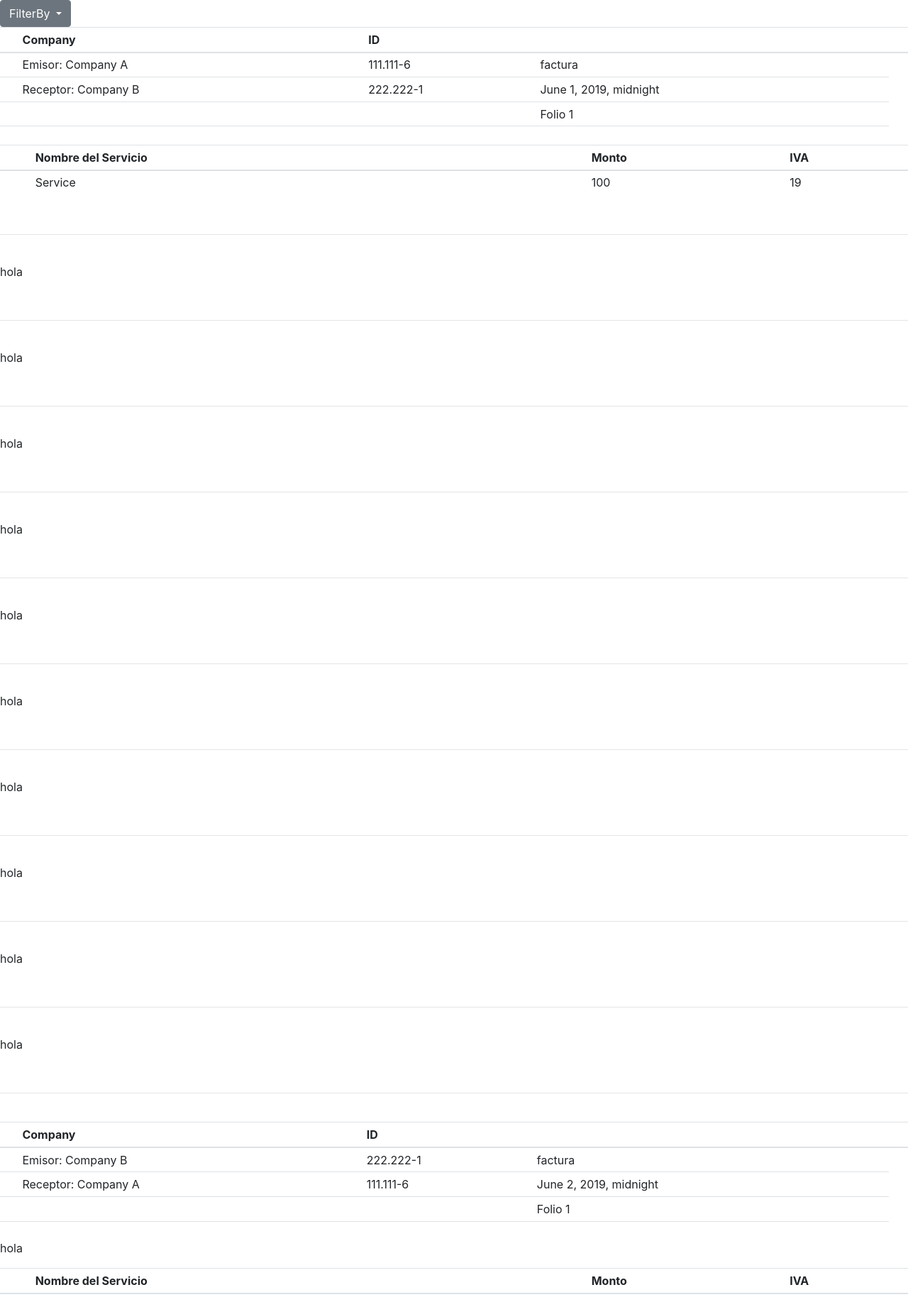
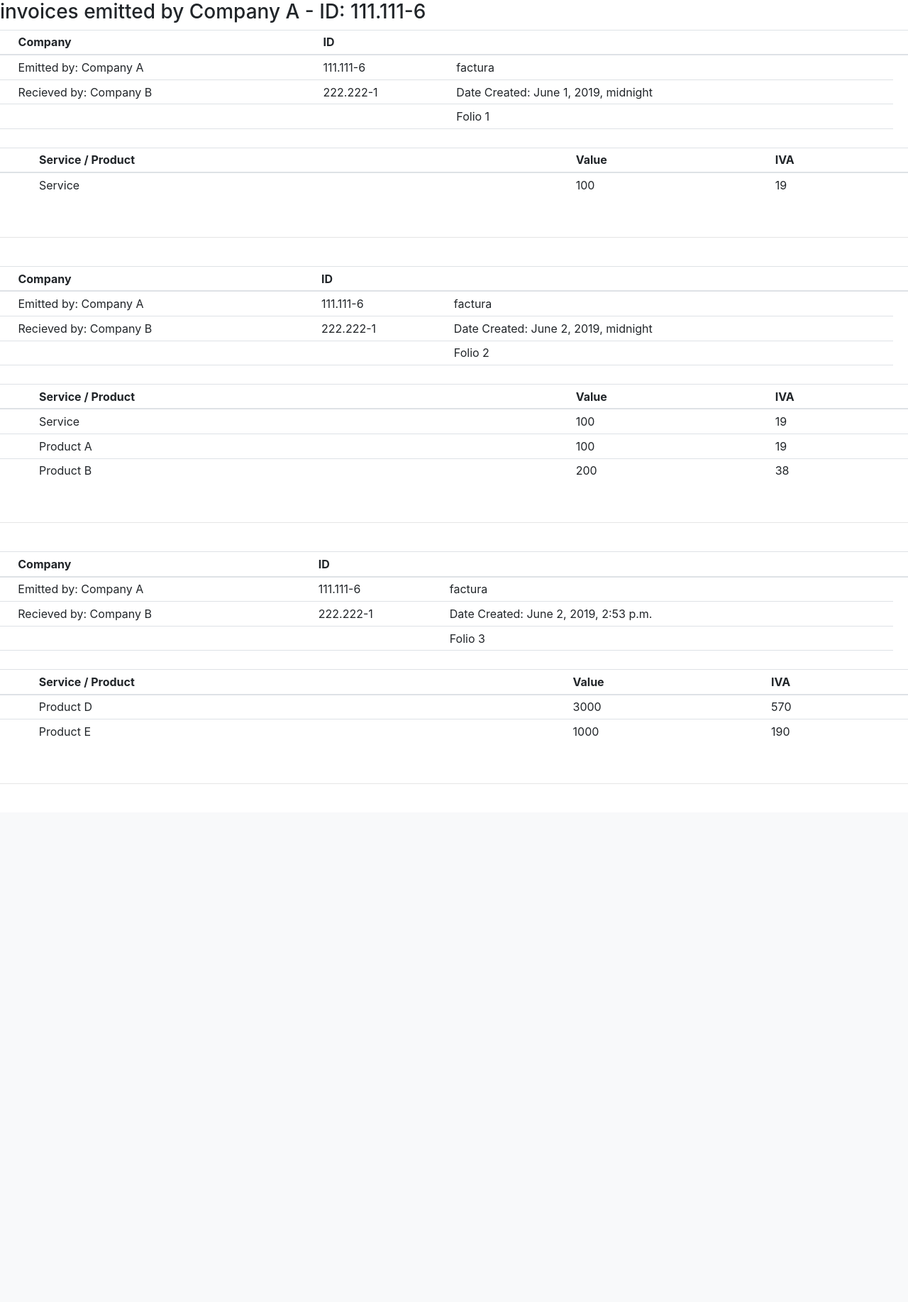
Before and after one commit to Aalnitak/invoice_list, a Django app: template saveInvoices/templates/saveInvoices/invoices_list.html in a window 1280 px wide. Shown: the part 85-1920 px from the top of the page at 71% size. After the commit the page ends 1190 px from the top, so only its background shows below. Run offline with Django 3.2, Linux system fonts and the light colour scheme; the template is opened without the code that fills it: values that come from a table or form of the project are taken from there, others are empty; data comes from the database, SQL or seed files in the repository; both versions use the stored data as it was after the commit; some libraries are stand-ins or nearby versions.

Commit message:
finished invoice_list template. we can se invoice emitted by CompanyA

```diff
--- a/saveInvoices/templates/saveInvoices/invoices_list.html
+++ b/saveInvoices/templates/saveInvoices/invoices_list.html
@@ -3,19 +3,10 @@
 <!-- one for the information, other for the detail -->
 {% block content %}
 
-<div class="dropdown">
-  <button class="btn btn-secondary dropdown-toggle" type="button" id="dropdownMenuButton" data-toggle="dropdown" aria-haspopup="true" aria-expanded="false">
-    FilterBy
-  </button>
-  <div class="dropdown-menu" aria-labelledby="dropdownMenuButton">
-    {% for company in compa %}
-      <a class="dropdown-item" href="#">{{company.razonSocial}}</a>
-    {% endfor %}
-  </div>
-</div>
+<h3> invoices emitted by Company A - ID: 111.111-6</h3>
 {% for dte in dtes %}
-
-
+<!-- filter only company with ID 111.111-6 -->
+{% if dte.emisorID.rut == '111.111-6' %}
 <table class="table table-sm">
   <thead>
     <tr>
@@ -29,15 +20,15 @@
   <tbody>
     <tr>
       <th scope="row"></th>
-      <td>Emisor: {{dte.emisorID.razonSocial}}  </td>
+      <td>Emitted by: {{dte.emisorID.razonSocial}}  </td>
       <td>{{dte.emisorID.rut}}</td>
       <td>{{dte.dteTipo}}</td>
     </tr>
     <tr>
       <th scope="row"></th>
-      <td>Receptor: {{dte.receptorID.razonSocial}} </td>
+      <td>Recieved by: {{dte.receptorID.razonSocial}} </td>
       <td>{{dte.receptorID.rut}}</td>
-      <td>{{dte.dteEmision}}</td>
+      <td>Date Created:  {{dte.dteEmision}}</td>
     </tr>
     <tr>
       <th scope="row"></th>
@@ -58,14 +49,13 @@
   <thead>
     <tr>
       <th scope="col"></th>
-      <th scope="col">Nombre del Servicio</th>
-      <th scope="col"> Monto </th>
+      <th scope="col">Service / Product </th>
+      <th scope="col"> Value </th>
       <th scope="col">IVA</th>
     </tr>
   </thead>
     <tbody>
       {% for detalle in deta  %}
-
       {% if dte == detalle.dte %}
         <tr>
           <th scope="row"></th>
@@ -73,13 +63,11 @@
           <td>{{detalle.monto}}</td>
           <td>{{detalle.iva}}</td>
         </tr>
-    {% else %}
-    <p>hola</p>
       {% endif %}
+      {% endfor %}
     </tbody>
   </table>
   <br><hr><br>
+{% endif %}
 {% endfor %}
-{% endfor %}
-
 {% endblock content %}
```
Also changed, not shown: saveInvoices/templates/saveInvoices/invoices_list.1.html (deleted, +0 -86 lines), README.md, db.sqlite3. Lines whose indentation alone changed are shown as unchanged.
